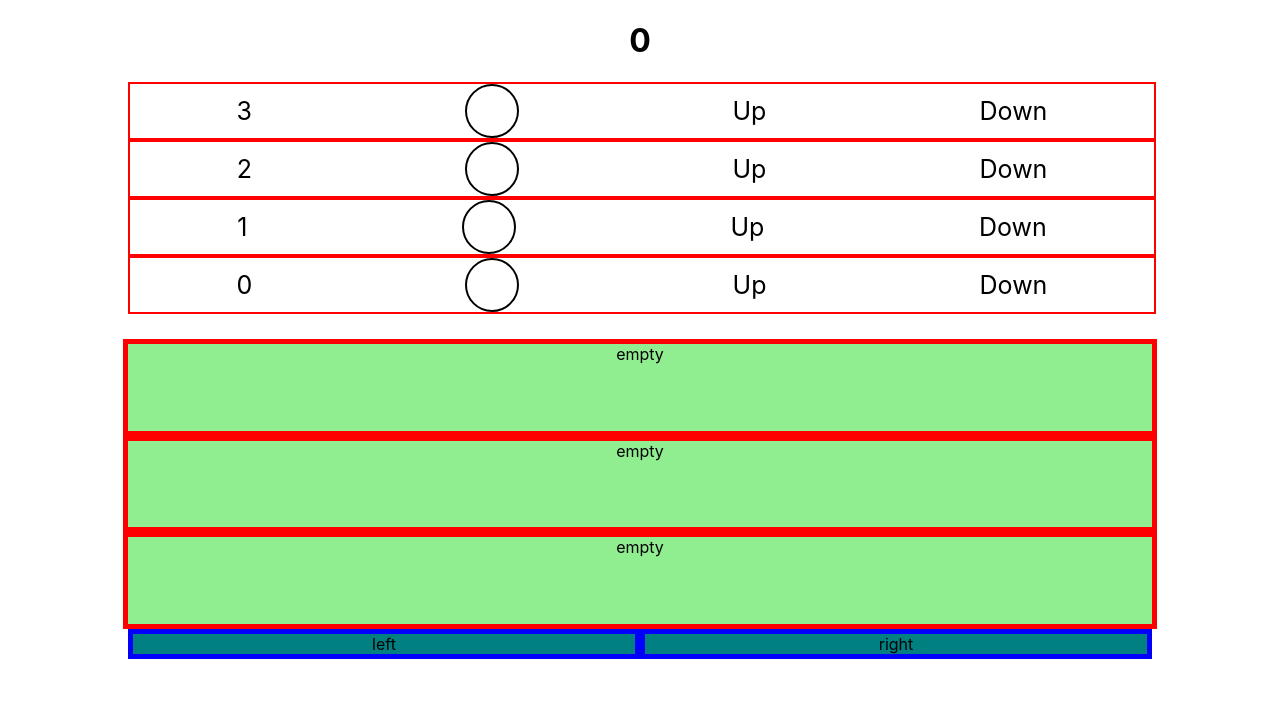
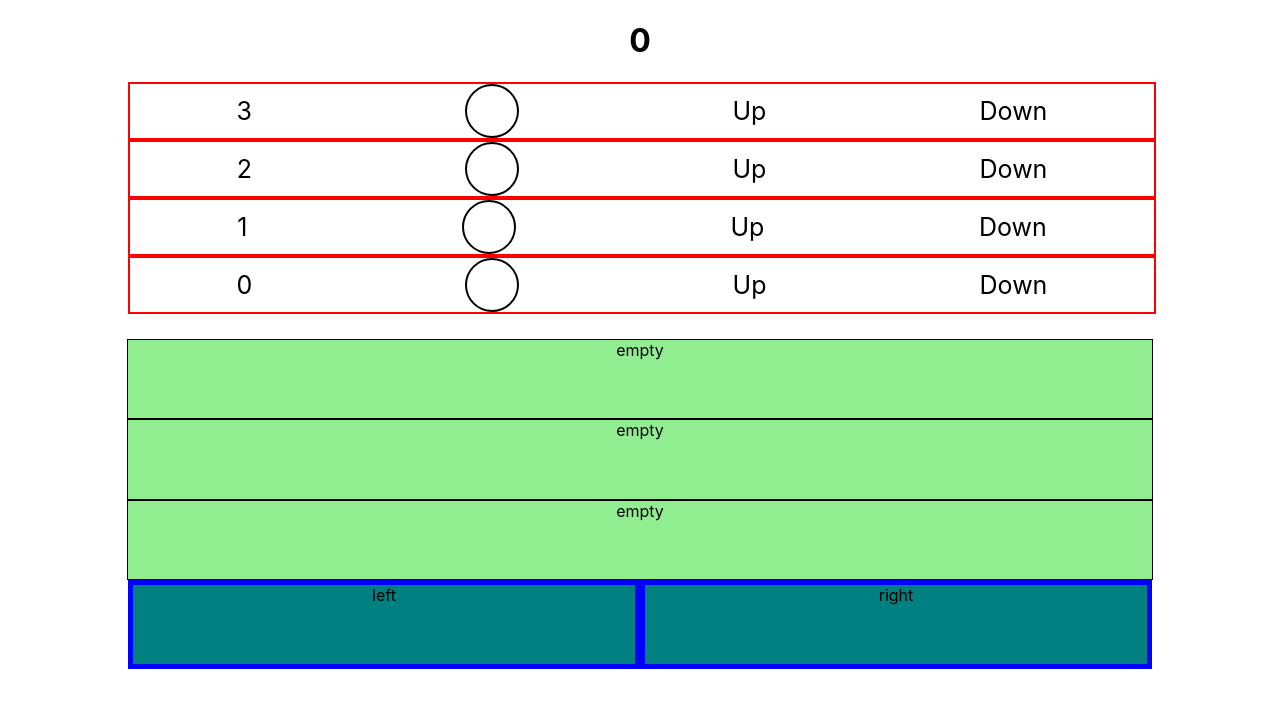
Before and after one commit to MattOrtner/elevator, a React (Create React App) app: page / in a window 1280 px wide. Shown: the top 708 px of the page. Built offline with nearby package versions, Linux system fonts and the light colour scheme.

Commit message:
elevator door size correction

```diff
--- a/src/App.css
+++ b/src/App.css
@@ -43,10 +43,10 @@
   justify-content: stretch;
 }
 
-.isOpen.left {
+.isOpen .left {
   right: -100vw;
 }
-.isOpen.right {
+.isOpen .right {
   left: -100vw;
 }
 
@@ -58,6 +58,7 @@
   width: 100%;
   display: flex;
   justify-content: space-around;
+  height: 100%;
 }
 .left,
 .right {
@@ -65,6 +66,7 @@
   width: 100%;
   border: 5px solid blue;
   text-align: center;
+  height: inherit;
 }
 .door {
   text-align: center;
@@ -78,7 +80,7 @@
   /* order: ; */
   transition: all 0.05 ease-out;
   text-align: center;
-  border: 5px solid red;
+  border: 1.5px solid black;
 }
 
 .call-button {
--- a/src/App.js
+++ b/src/App.js
@@ -16,11 +16,6 @@ function App() {
   const [currentPosition, setCurrentPosition] = useState(0);
   const [isCalled, setIsCalled] = useState(false);
   const [isOpen, setIsOpen] = useState(false);
-  /**
-   *
-   *
-   *
-   */
 
   const call = (setQue, direction, floor) => {
     if (direction === "up") {
@@ -35,17 +30,11 @@ function App() {
       console.error("else statement of call...");
     }
     setIsCalled(true);
-    activateElevator(floor);
   };
 
   const activateElevator = (floor) => {
-    console.log(typeof floor, "floor");
-    console.log(floor, "floor");
-    console.log(typeof currentPosition, "currentP");
-    console.log(currentPosition, "currentP");
-
-    switch (true) {
-      case currentPosition:
+    switch (floor) {
+      case floor === currentPosition:
         openDoor();
         break;
       case floor > currentPosition:
@@ -75,7 +64,7 @@ function App() {
   };
 
   const lowerElevator = () => {
-    //
+    console.log("lowering elevator");
   };
 
   const openDoor = () => {
@@ -89,10 +78,9 @@ function App() {
     openDoor();
   };
 
-  // const endRide = () => {
-  //   setIsCalled(false);
-  //   closeDoor();
-  // };
+  const endRide = () => {
+    console.log("ride ended");
+  };
 
   return (
     <div className="App">
```
Also changed, not shown: 1 other file (tests, documents, lock files or other folders).
